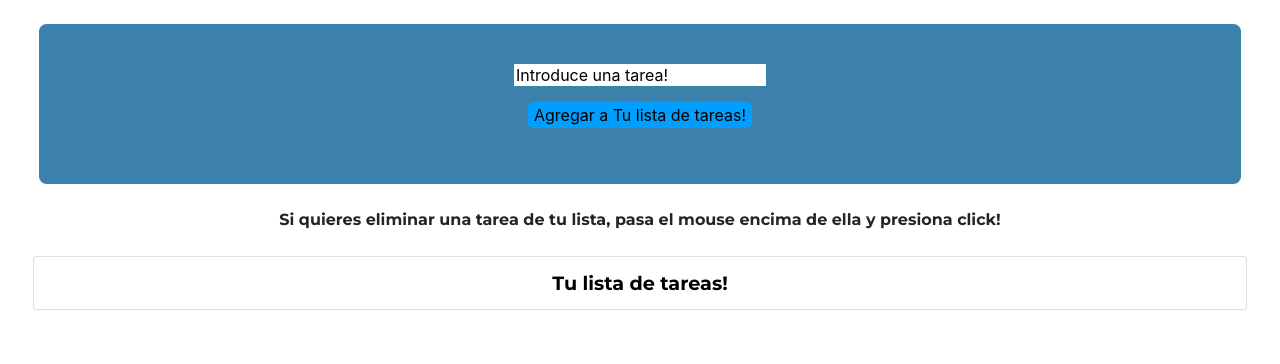
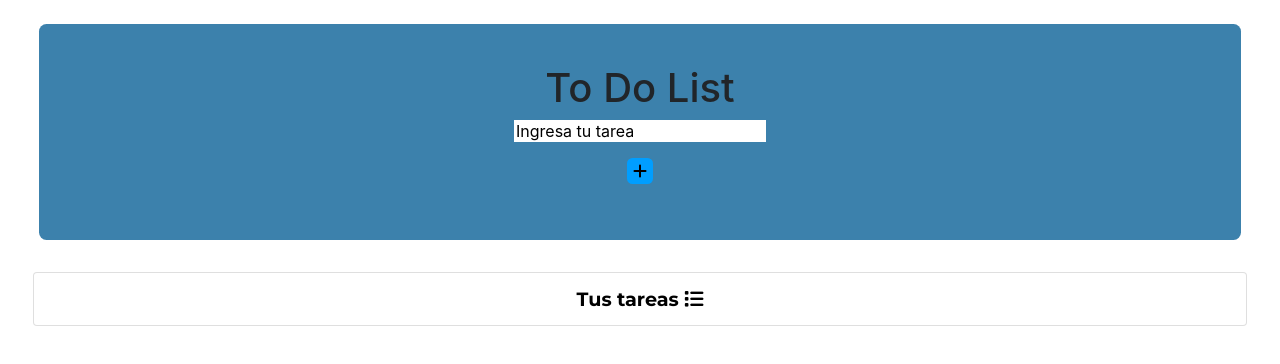
Before and after one commit to iglesiiaskeviin/ToDoList, a plain HTML site: page index.html in a window 1280 px wide. Drawn offline with nearby package versions, Linux system fonts and the light colour scheme.

Commit message:
Cambiado el diseño + agregada una nueva funcionalidad + agregado fontawesome para usar iconos interactivos.

```diff
--- a/elements/js/listApp.js
+++ b/elements/js/listApp.js
@@ -45,7 +45,7 @@
     };
     var checkInput = function() {
         inputCheck.className = "";
-        inputCheck.setAttribute("placeholder", "Ingrega aquí tu tarea")
+        inputCheck.setAttribute("placeholder", "Ingresa tu tarea")
     };
 
     var deleteElement = function() {
--- a/elements/styles/styles.css
+++ b/elements/styles/styles.css
@@ -68,11 +68,6 @@
     font-family: 'Montserrat', sans-serif;
 }
 
-.pElement{
-    text-align: center;
-    font-family: 'Montserrat', sans-serif;
-}
-
 /* JS ELEMENTS */
 .errorInput{
     border: 2.5px solid red;
--- a/index.html
+++ b/index.html
@@ -4,7 +4,9 @@
     <!-- Required meta tags -->
     <meta charset="utf-8">
     <meta name="viewport" content="width=device-width, initial-scale=1, shrink-to-fit=no">
-
+    <!-- FONT AWESOME -->
+    <script src="https://kit.fontawesome.com/07a1c5c4dc.js" crossorigin="anonymous"></script>
+    <!-- FONT AWESOME -->
     <!-- Bootstrap CSS -->
      <link rel="stylesheet" href="https://stackpath.bootstrapcdn.com/bootstrap/4.5.0/css/bootstrap.min.css" integrity="sha384-9aIt2nRpC12Uk9gS9baDl411NQApFmC26EwAOH8WgZl5MYYxFfc+NcPb1dKGj7Sk" crossorigin="anonymous">
     <!-- LINKS OWN -->
@@ -15,22 +17,20 @@
 
     <div class="container-fluid">
         <!-- FORM -->
-            <form class="main__form" action="">
+          <form class="main__form" action="">
+              <h1>To Do List</h1>
+              <div class="form-group">
+                <input class="textInput errorInput" type="text" id="inputText" placeholder="Ingresa tu tarea">
+              </div>
                 <div class="form-group">
-                  <input class="textInput errorInput" type="text" id="inputText" placeholder="Introduce una tarea!">
+                  <button class="inputButton" type="button" id="button"><i class="fas fa-plus"></i></button>
                 </div>
-                  <div class="form-group">
-                    <input class="inputButton " type="button" id="button" value="Agregar a Tu lista de tareas!"></input>
-                  </div>
-            </form>
-            <div class="col pElement">
-              <p>Si quieres eliminar una tarea de tu lista, pasa el mouse encima de ella y presiona click!</p>
-            </div>
+          </form>
         <!-- FORM -->
         <!-- TO DO LIST ELEMENTS -->
         <div class="row-12">
             <ul class="list-group ul_List" id="listado">
-                <li class="list-group-item text-center">Tu lista de tareas!</li>
+                <li class="list-group-item text-center">Tus tareas <i class="fas fa-list"></i></li>
             </ul>
         </div>
     </div>
```
